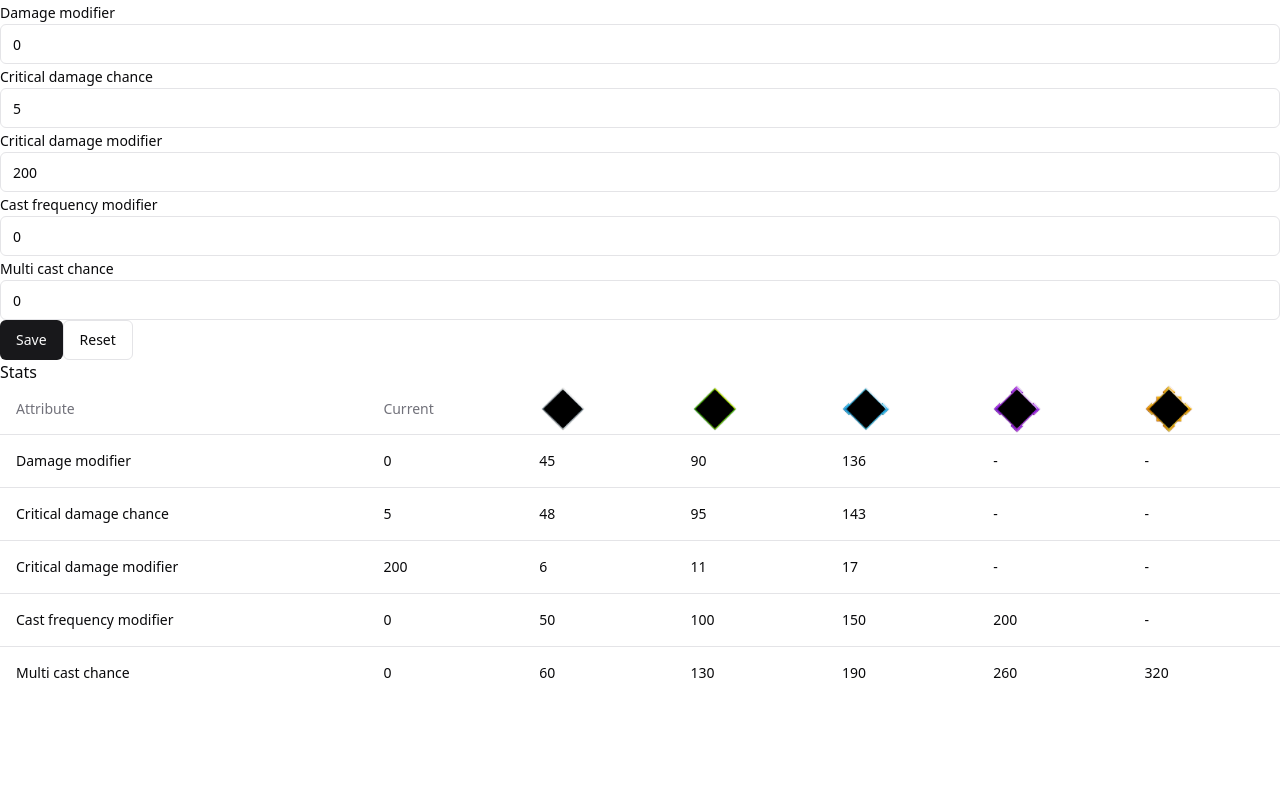
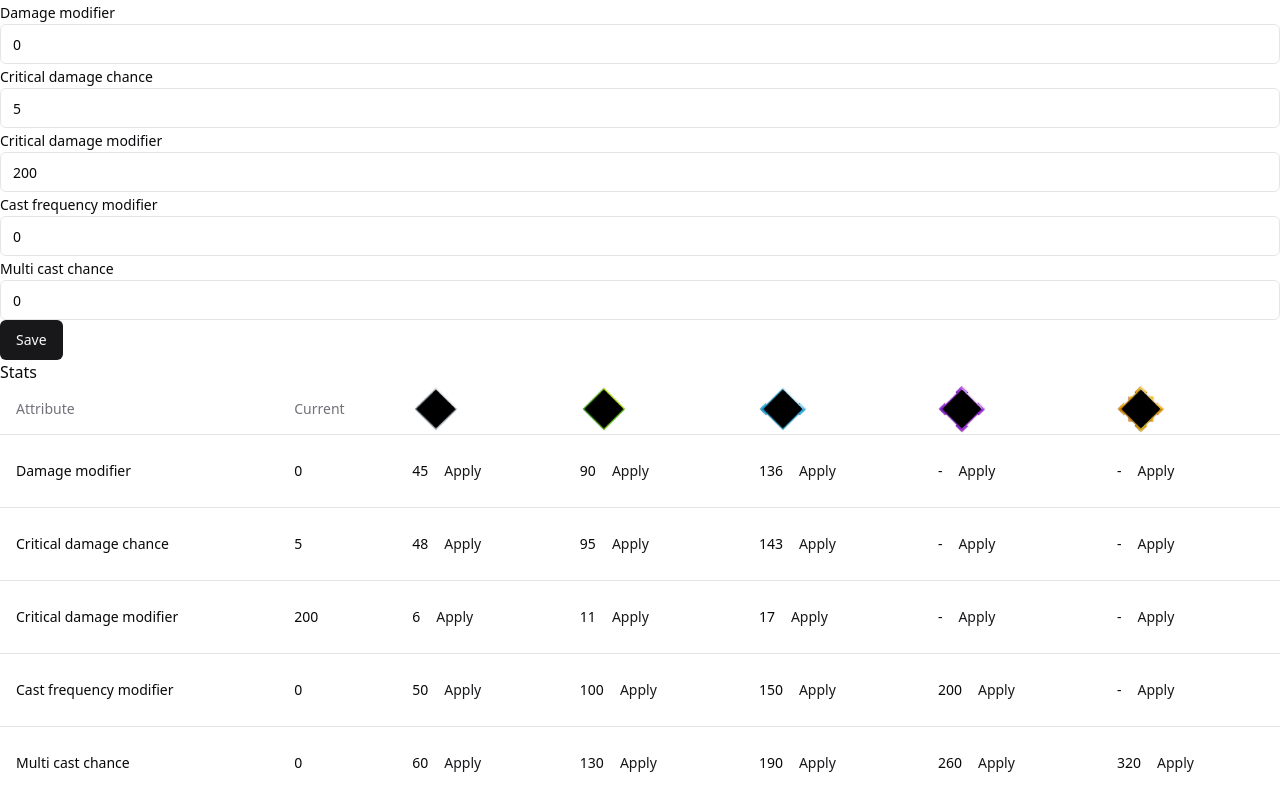
Before and after one commit to singohuen/soulstone-survivors-calculator, a React (Vite) app in the folder ui/: page / in a window 1280 px wide. Built offline with nearby package versions, Linux system fonts and the light colour scheme.

Commit message:
Apply skills

```diff
--- a/ui/src/App.tsx
+++ b/ui/src/App.tsx
@@ -12,7 +12,6 @@ const App = () => {
     castFrequencyModifier: 0,
     multiCastChance: 0,
   });
-  console.log("profile", profile);
 
   return (
     <ProfileContext.Provider value={{ profile, setProfile }}>
--- a/ui/src/ProfileForm.tsx
+++ b/ui/src/ProfileForm.tsx
@@ -3,7 +3,7 @@ import { Input } from "./components/ui/input";
 import { Label } from "./components/ui/label";
 import { Button } from "./components/ui/button";
 import { Profile } from "./lib/types";
-import { useContext } from "react";
+import { useContext, useEffect } from "react";
 import ProfileContext from "./Profile.context";
 
 interface ProfileFormData extends Profile {}
@@ -18,6 +18,10 @@ const ProfileForm = () => {
   const onSubmit = handleSubmit((data) => {
     setProfile(data);
   });
+
+  useEffect(() => {
+    reset(profile);
+  }, [profile, reset]);
 
   return (
     <form onSubmit={onSubmit}>
@@ -62,10 +66,6 @@ const ProfileForm = () => {
       </div>
 
       <Button>Save</Button>
-
-      <Button variant={"outline"} type="button" onClick={() => reset()}>
-        Reset
-      </Button>
     </form>
   );
 };
--- a/ui/src/StatsTable.tsx
+++ b/ui/src/StatsTable.tsx
@@ -15,9 +15,10 @@ import uncommon from "./assets/rarity-frames/uncommon.webp";
 import rare from "./assets/rarity-frames/rare.webp";
 import epic from "./assets/rarity-frames/epic.webp";
 import legendary from "./assets/rarity-frames/legendary.webp";
+import { Button } from "./components/ui/button";
 
 const StatsTable = () => {
-  const { profile } = useContext(ProfileContext);
+  const { profile, setProfile } = useContext(ProfileContext);
 
   return (
     <section>
@@ -80,6 +81,15 @@ const StatsTable = () => {
                     profile,
                     nextProfile(profile, row.skill, rarity)
                   ) || "-"}
+                  <Button
+                    type="button"
+                    variant={"link"}
+                    onClick={() =>
+                      setProfile(nextProfile(profile, row.skill, rarity))
+                    }
+                  >
+                    Apply
+                  </Button>
                 </TableCell>
               ))}
             </TableRow>
```
